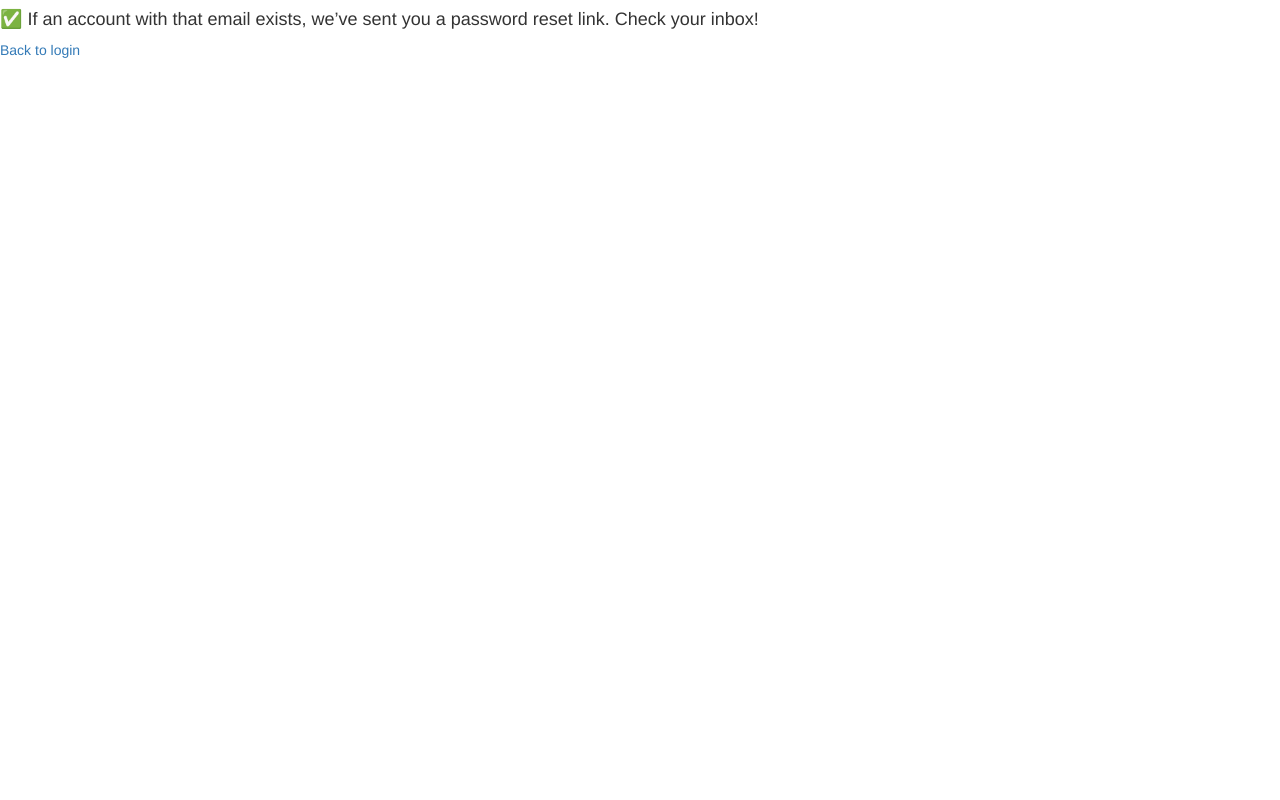
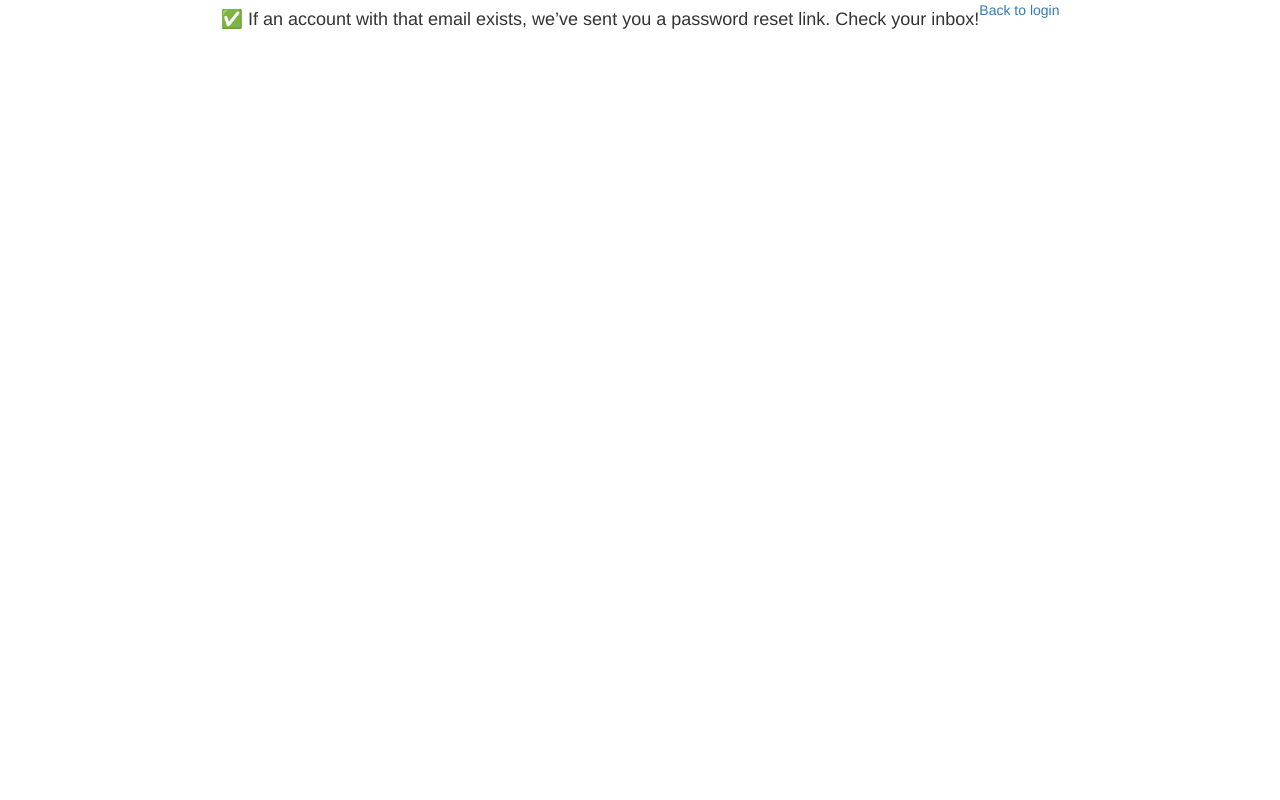
Before and after one commit to surajpatil-20/D-auth, a Django app: page /password_reset_done/ in a window 1280 px wide. Run offline with Django 5.2, Linux system fonts and the light colour scheme; some libraries are stand-ins or nearby versions.

Commit message:
Update password_reset_done.html

```diff
--- a/authe/templates/password_reset_done.html
+++ b/authe/templates/password_reset_done.html
@@ -3,7 +3,7 @@
 {% block title %}Password Reset Link Sent{% endblock %}
 
 {% block content %}
-<div class="conatiner_4">
+<div class="container_4">
    <p><h4>✅ If an account with that email exists, we’ve sent you a password reset link. Check your inbox!</h4></p>
    <a href="{% url 'login' %}">Back to login</a>
 </div>
```
